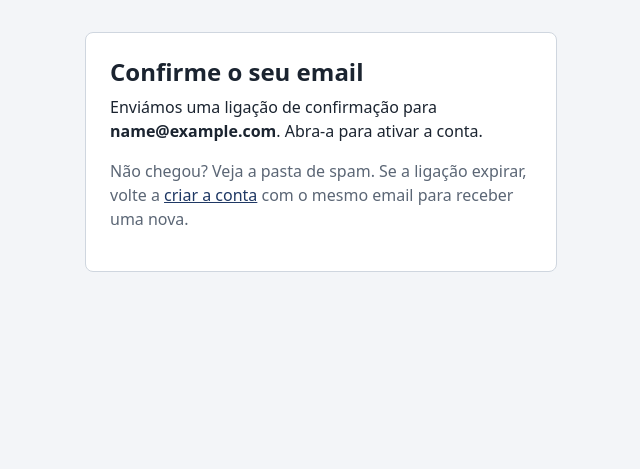
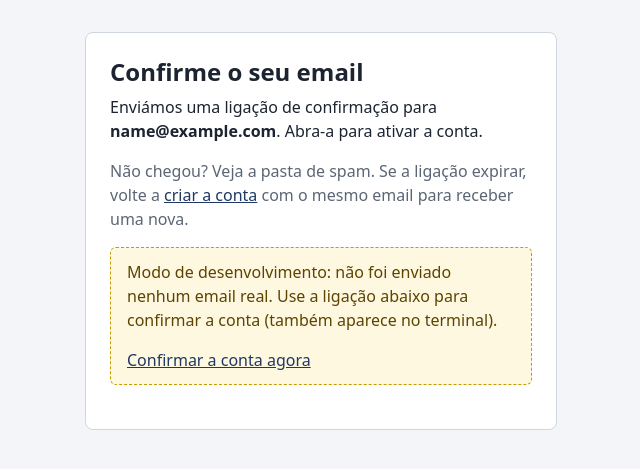
Before and after one commit to Simaooo27/recomendador-ucs-opcionais, a Flask app: template app/templates/auth/pending.html in a window 1280 px wide. Shown: the part 56-525 px from the top of the page, without its empty margins (319-959 px from the left). Run offline with Flask 3, Linux system fonts and the light colour scheme; the template is opened without the code that fills it: most values are stand-ins (such as "Sample title", 1, 10 or a date in 2020).

Commit message:
US01: mostrar a ligação de confirmação na página em desenvolvimento
Com MAIL_BACKEND=console não é enviado email real; a página «Confirme o
seu email» passa a mostrar a ligação numa caixa de desenvolvimento,
para se poder testar sem ir ao terminal. Com SMTP nunca aparece.

Co-Authored-By: Claude Opus 5.5 <noreply@anthropic.com>
Claude-Session: https://claude.ai/code/session_01E9QzPgdcfwB8xR8d5sAuMb

```diff
--- a/app/static/style.css
+++ b/app/static/style.css
@@ -85,6 +85,9 @@ input[aria-invalid="true"] { border-color: var(--danger); border-width: 2px; }
 }
 .alert-error { background: var(--danger-bg); color: var(--danger); border-color: var(--danger); }
 .alert-ok { background: var(--ok-bg); color: var(--ok); border-color: var(--ok); }
+/* Caixa só de desenvolvimento, com a ligação de confirmação. */
+.alert-dev { background: #fff8e1; color: #5c4400; border-color: #c99a00; border-style: dashed; }
+.alert-dev p:last-child { margin: 0; }
 
 button {
   width: 100%;
@@ -127,6 +130,7 @@ a { color: var(--accent); }
   }
   .site-header { background: #0d1b33; color: #e7ebf1; }
   .logout button { color: #e7ebf1; }
+  .alert-dev { background: #2e2608; color: #f3d77a; border-color: #b08a14; }
   button:hover { background: #b6cdff; }
   input[type="email"], input[type="password"] { border-color: #6b778a; }
 }
--- a/app/templates/auth/pending.html
+++ b/app/templates/auth/pending.html
@@ -9,4 +9,10 @@
   <p>{{ texts.PENDING_SENT_GENERIC }}</p>
 {% endif %}
 <p class="lead">{{ texts.PENDING_HELP_BEFORE_LINK }}<a href="{{ url_for('auth.register_form') }}">{{ texts.PENDING_HELP_LINK }}</a>{{ texts.PENDING_HELP_AFTER_LINK }}</p>
+{% if dev_link %}
+  <div class="alert alert-dev" role="note">
+    <p>{{ texts.DEV_LINK_NOTE }}</p>
+    <p><a href="{{ dev_link }}">{{ texts.DEV_LINK_BUTTON }}</a></p>
+  </div>
+{% endif %}
 {% endblock %}
--- a/app/texts.py
+++ b/app/texts.py
@@ -99,6 +99,10 @@ PENDING_HELP_BEFORE_LINK = "Não chegou? Veja a pasta de spam. Se a ligação ex
 PENDING_HELP_LINK = "criar a conta"
 PENDING_HELP_AFTER_LINK = " com o mesmo email para receber uma nova."
 
+# Só aparece em desenvolvimento (MAIL_BACKEND=console), quando não é enviado email real.
+DEV_LINK_NOTE = "Modo de desenvolvimento: não foi enviado nenhum email real. Use a ligação abaixo para confirmar a conta (também aparece no terminal)."
+DEV_LINK_BUTTON = "Confirmar a conta agora"
+
 # ---------------------------------------------------------------------------
 # Email de confirmação
 # ---------------------------------------------------------------------------
```
Also changed, not shown: app/auth/routes.py (+6 -1 lines), docs/US01/requisitos.md (+1 -0 lines), docs/geral/registo-de-uso-de-ia.md (+1 -0 lines), tests/test_registration.py (+34 -0 lines), README.md.
